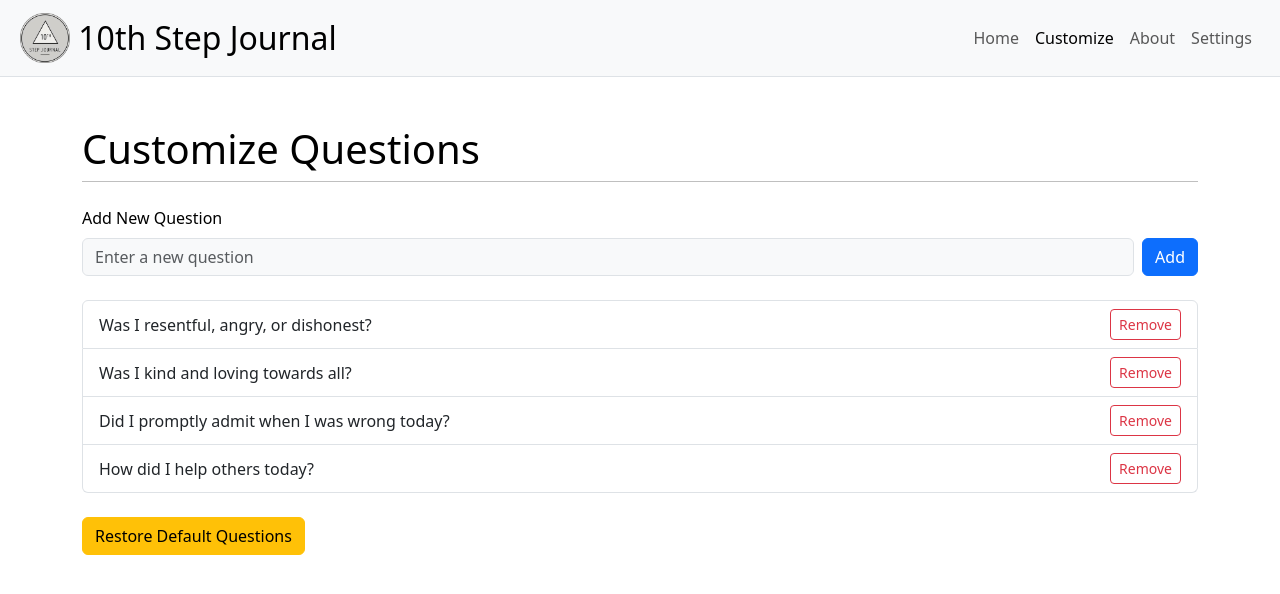
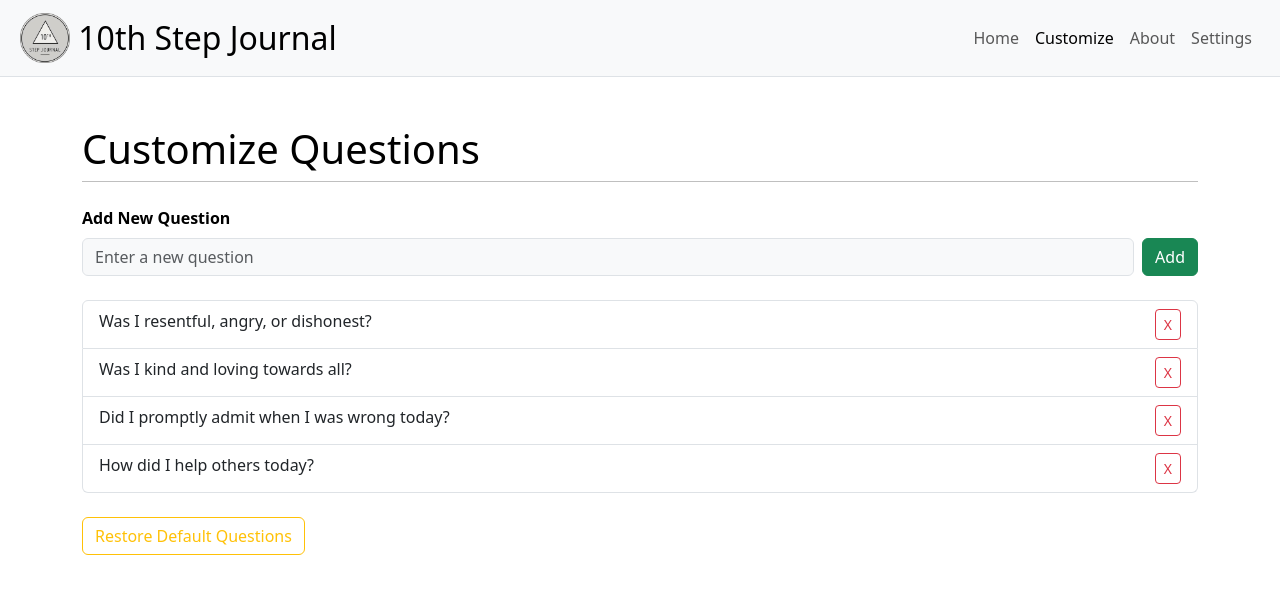
Before and after one commit to s-gruneberg/10step-journal, a React (Vite) app: page /customize in a window 1280 px wide. Shown: the top 594 px of the page. Built offline with nearby package versions, Linux system fonts and the light colour scheme.

Commit message:
customize page text wrapping and button color fixes

```diff
--- a/src/pages/Customize.tsx
+++ b/src/pages/Customize.tsx
@@ -42,7 +42,7 @@ export default function CustomizeQuestions() {
             <hr className="mb-4 mt-1" />
 
             <div className="mb-4">
-                <label htmlFor="newQuestion" className="form-label">Add New Question</label>
+                <label htmlFor="newQuestion" className="form-label"><strong>Add New Question</strong></label>
                 <div className="d-flex">
                     <input
                         id="newQuestion"
@@ -52,7 +52,7 @@ export default function CustomizeQuestions() {
                         onChange={(e) => setNewQuestion(e.target.value)}
                         placeholder="Enter a new question"
                     />
-                    <button className="btn btn-primary" onClick={handleAddQuestion}>
+                    <button type="button" class="btn btn-primary btn-success" onClick={handleAddQuestion}>
                         Add
                     </button>
                 </div>
@@ -62,17 +62,19 @@ export default function CustomizeQuestions() {
                 {questions.map((q, i) => (
                     <li
                         key={i}
-                        className={`list-group-item d-flex justify-content-between align-items-center ${darkMode ? 'bg-dark text-light border-secondary' : ''}`}
+                        className={`list-group-item d-flex justify-content-between align-items-start ${darkMode ? 'bg-dark text-light border-secondary' : ''}`}
                     >
-                        {q}
+                        <div className="flex-grow-1 me-2 text-break">
+                            {q}
+                        </div>
                         <button className="btn btn-sm btn-outline-danger" onClick={() => handleRemoveQuestion(q)}>
-                            Remove
+                            X
                         </button>
                     </li>
                 ))}
             </ul>
 
-            <button className="btn btn-warning" onClick={handleRestoreDefaults}>
+            <button className="btn btn-outline-warning" onClick={handleRestoreDefaults}>
                 Restore Default Questions
             </button>
         </div>
```
